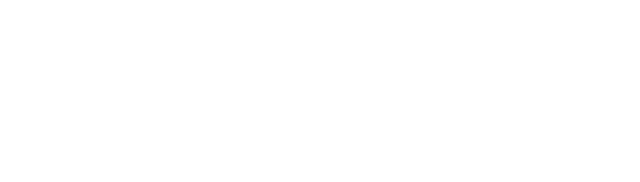
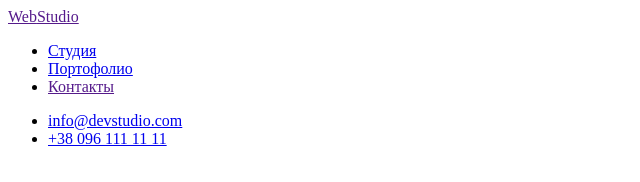
Before and after one commit to Marina-Starikovskaja/goit-markup-hw-01, a plain HTML site: page portfolio.html in a window 1280 px wide. Shown: the whole page, without its empty margins (0-640 px from the left). Drawn offline with Linux system fonts and the light colour scheme.

Commit message:
Создает шапку в портфолио

```diff
--- a/portfolio.html
+++ b/portfolio.html
@@ -7,6 +7,23 @@
     <title>Портфолио</title>
 </head>
 <body>
+    <!--Шапка сайта-->
+    <header>
+        <nav>
+            <a href=""><span class="logo">Web</span>Studio</a>
+            <ul>
+                <li><a href="./index.html">Студия</a></li>
+                <li><a href="./portfolio.html">Портофолио</a></li>
+                <li><a href="">Контакты</a></li>
+            </ul>
+        </nav>
+
+        <ul>
+            <li><a href="mailto:info@devstudio.com">info@devstudio.com</a></li>
+            <li><a href="tel:+380961111111">+38 096 111 11 11</a></li>
+        </ul>
+    </header>
+
 
 </body>
 </html>
```
